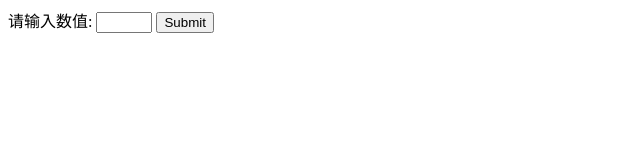
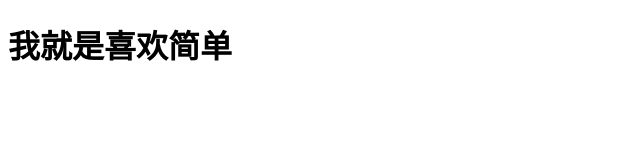
Before and after one commit to gexinxin/hello-git, a plain HTML site: page P83.html in a window 1280 px wide. Shown: the whole page, without its empty margins (0-640 px from the left). Drawn offline with Linux system fonts and the light colour scheme.

Commit message:
做了修改

```diff
--- a/P83.html
+++ b/P83.html
@@ -1,12 +1,9 @@
 <!DOCTYPE html>
 <html>
 <head>
-	<title>number类型的应用</title>
+	<title>我很简单</title>
 </head>
 <body>
-	<form action="demo_form.php" method="get">
-		请输入数值: <input type="number" name="number1" min="1" max="20" step="4">
-		<input type="submit"/>
-	</form>
+	<h1>我就是喜欢简单</h1>
 </body>
 </html>
```
